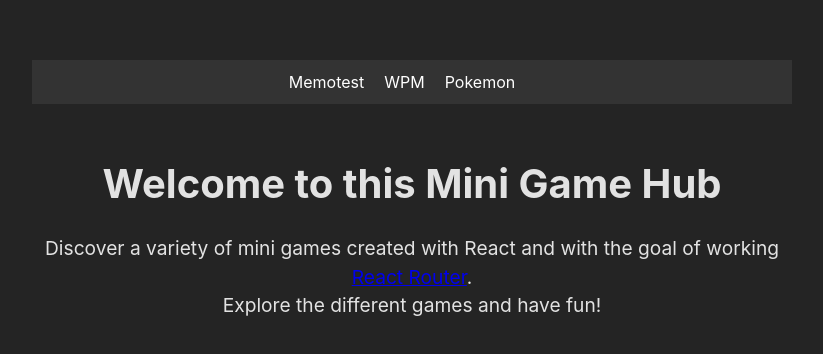
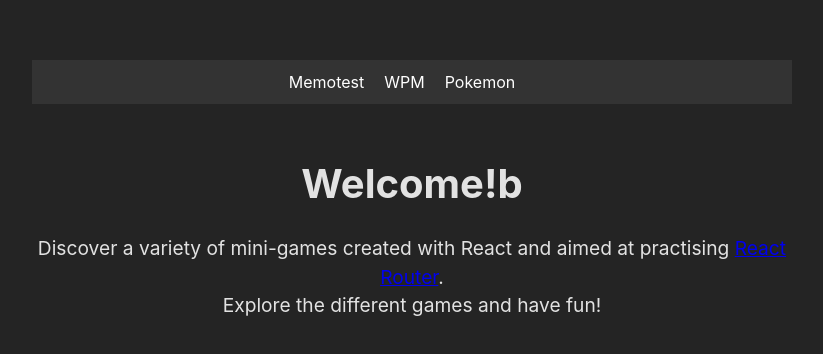
Before and after one commit to garciamoramc/games-react, a React (Vite) app: page / in a window 1280 px wide. Shown: the part 210-564 px from the top of the page, without its empty margins (228-1051 px from the left). Built offline with nearby package versions, Linux system fonts and the light colour scheme.

Commit message:
Update App.jsx

```diff
--- a/src/App.jsx
+++ b/src/App.jsx
@@ -13,8 +13,8 @@ function AppCover() {
       </nav>
 
       <div className="cover-content">
-        <h1>Welcome to this Mini Game Hub</h1>
-        <p>Discover a variety of mini games created with React and with the goal of working <a href='https://reactrouter.com/en/main' target="_blank">React Router</a>.</p>
+        <h1>Welcome!b</h1>
+        <p>Discover a variety of mini-games created with React and aimed at practising <a href='https://reactrouter.com/en/main' target="_blank">React Router</a>.</p>
         <p>Explore the different games and have fun!</p>
       </div>
     </div>
```
